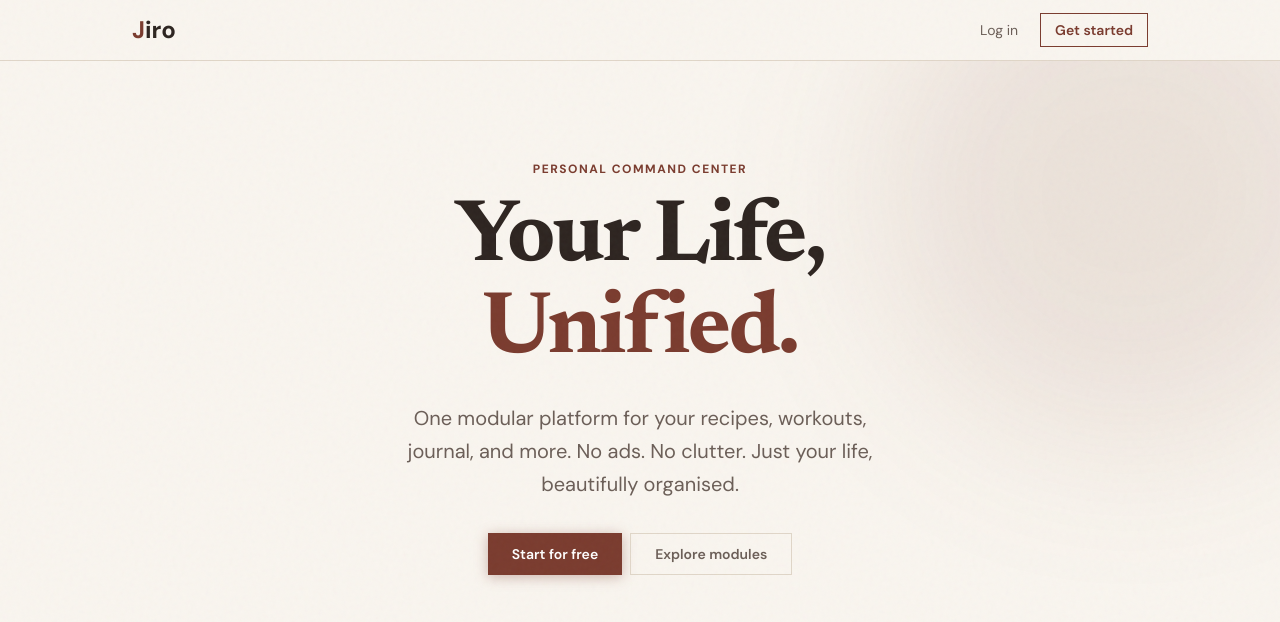
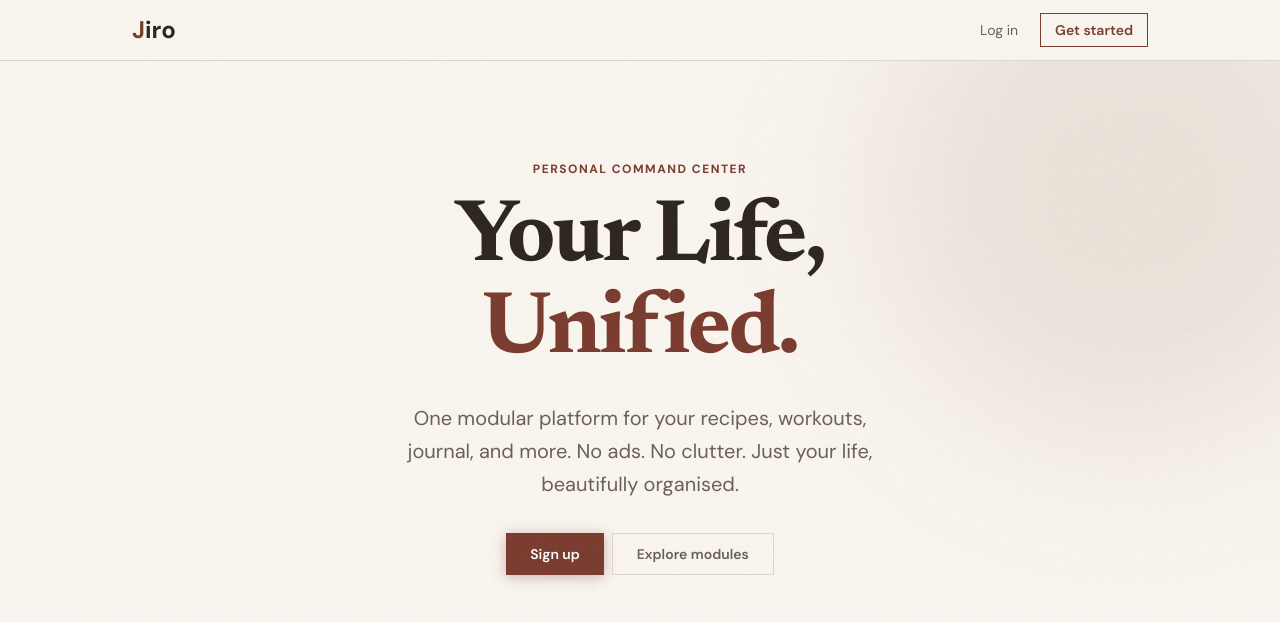
Before and after one commit to Fejiroisaacs/Jiro-App, an Angular app in the folder jiro-ui/: page / in a window 1280 px wide. Shown: the top 622 px of the page. Built offline with nearby package versions, Linux system fonts and the light colour scheme.

Commit message:
ui improvements

```diff
--- a/jiro-ui/src/app/features/landing/landing.ts
+++ b/jiro-ui/src/app/features/landing/landing.ts
@@ -50,7 +50,7 @@ const bentoAnimation = trigger('bentoEntrance', [
             No ads. No clutter. Just your life, beautifully organised.
           </p>
           <div class="l-hero-actions">
-            <a routerLink="/register" class="l-btn l-btn--primary">Start for free</a>
+            <a routerLink="/register" class="l-btn l-btn--primary">Sign up</a>
             <a class="l-btn l-btn--ghost" (click)="scrollToModules()">Explore modules</a>
           </div>
         </div>
@@ -316,7 +316,6 @@ const bentoAnimation = trigger('bentoEntrance', [
       <section class="l-final">
         <div class="l-final-inner">
           <h2>Ready to organise your chaos?</h2>
-          <p>Join free. No credit card required.</p>
           <a routerLink="/register" class="l-btn l-btn--primary l-btn--lg">Create your account</a>
         </div>
         <div class="l-orb l-orb--3"></div>
@@ -1029,7 +1028,6 @@ const bentoAnimation = trigger('bentoEntrance', [
       .l-card--echo { grid-column: 1; grid-row: auto; flex-direction: column; }
       .l-card--culinara .l-mockup-culinara,
       .l-card--jym .l-mockup-jym { width: 100%; }
-      .l-nav-login { display: none; }
     }
   `]
 })
```
